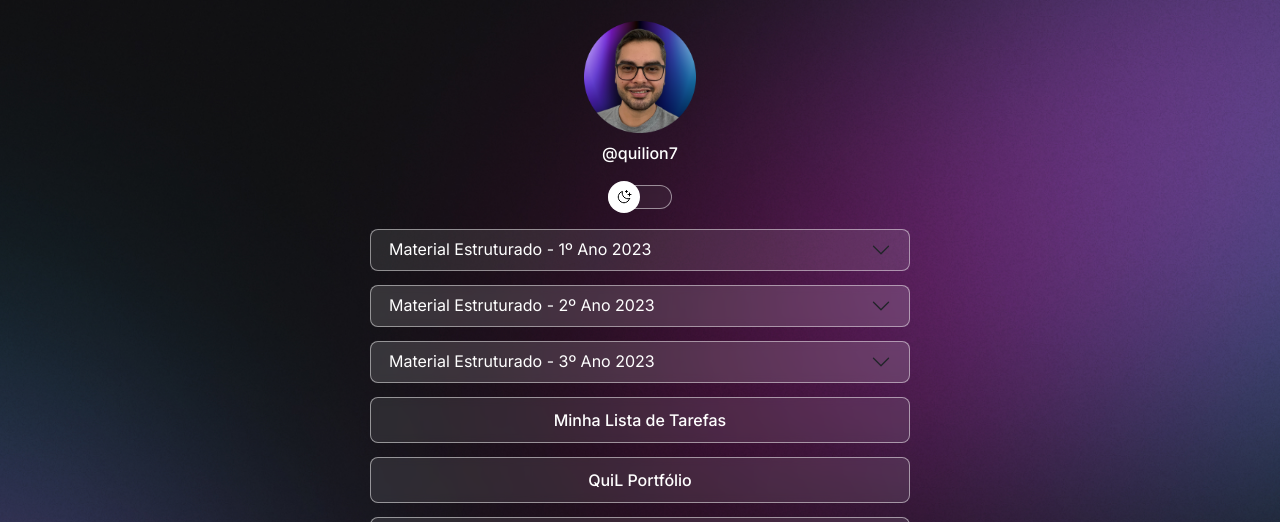
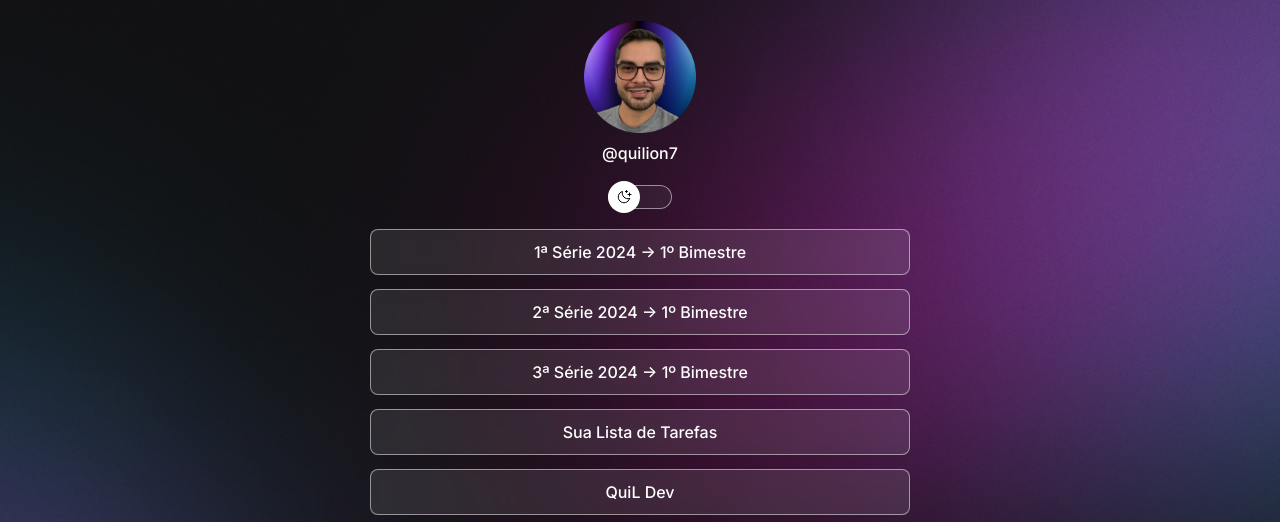
Before and after one commit to QuiLion7/quilinks, a plain HTML site: page index.html in a window 1280 px wide. Shown: the top 522 px of the page. Drawn offline with nearby package versions, Linux system fonts and the light colour scheme.

Commit message:
atualização material 2024 - 1º bimestre

```diff
--- a/css/style.css
+++ b/css/style.css
@@ -26,7 +26,7 @@
 
 body {
   background: var(--bg-url) no-repeat top center/cover;
-  height: 99.5vh;
+  height: 100%;
   transition: all 0.4s;
 }
 
--- a/index.html
+++ b/index.html
@@ -83,7 +83,7 @@
             </div>
           </div>
         </div> -->
-        <div class="accordion" id="accordion">
+        <!-- <div class="accordion" id="accordion">
           <div class="accordion-item1">
             <h2 class="accordion-header">
               <button
@@ -120,8 +120,8 @@
               </div>
             </div>
           </div>
-        </div>
-        <div class="accordion" id="accordion">
+        </div> -->
+        <!-- <div class="accordion" id="accordion">
           <div class="accordion-item">
             <h2 class="accordion-header">
               <button
@@ -196,42 +196,36 @@
               </div>
             </div>
           </div>
-        </div>
-        <!-- <li class="list-group-item">
+        </div> -->
+
+        <li class="list-group-item">
           <a
-            href="https://drive.google.com/drive/folders/1LzQ-ZnRG8QyLrM-7V29EAeEjPtdAI5ZO?usp=sharing"
+            href="https://drive.google.com/drive/folders/1NemRMKvFjd_sZ3qMwoPhHKXyXslvVVw3?usp=sharing"
             target="_blank"
-            >1ª Série 2023 -> 3º Bimestre</a
+            >1ª Série 2024 -> 1º Bimestre</a
           >
         </li>
         <li class="list-group-item">
           <a
-            href="https://drive.google.com/drive/folders/1d1lVG8Wj_FtTMnju3UWdrGU8aULn1tVb?usp=sharing"
+            href="https://drive.google.com/drive/folders/1b23MsQ4tTSKJZGXHTIFnOia6EIpNdcnZ?usp=sharing"
             target="_blank"
-            >2ª Série 2023 -> 3º Bimestre</a
+            >2ª Série 2024 -> 1º Bimestre</a
           >
         </li>
         <li class="list-group-item">
           <a
-            href="https://drive.google.com/drive/folders/1Hm6mqxqnrIqjKupCgowfRQwcj1O6iNR0?usp=sharing"
+            href="https://drive.google.com/drive/folders/16mw09g1GI0UobKEGN7u60SIwIPXEEbJu?usp=sharing"
             target="_blank"
-            >3ª Série 2023 -> 3º Bimestre</a
-          >
-        </li> -->
-        <li class="list-group-item">
-          <a href="https://quilion7.github.io/simpletodolist/" target="_blank"
-            >Minha Lista de Tarefas</a
+            >3ª Série 2024 -> 1º Bimestre</a
           >
         </li>
         <li class="list-group-item">
-          <a href="https://quilportfolio.vercel.app/" target="_blank"
-            >QuiL Portfólio</a
+          <a href="https://quilion7.github.io/simpletodolist/" target="_blank"
+            >Sua Lista de Tarefas</a
           >
         </li>
         <li class="list-group-item">
-          <a href="https://github.com/QuiLion7" target="_blank"
-            >QuiL Repositório</a
-          >
+          <a href="https://quildev.vercel.app/" target="_blank">QuiL Dev</a>
         </li>
       </ul>
 
@@ -255,7 +249,7 @@
 
       <footer>
         Desenvolvido por
-        <a href="https://github.com/QuiLion7" target="_blank"
+        <a href="https://quildev.vercel.app/" target="_blank"
           >Quilion Oliveira</a
         >
       </footer>
```
